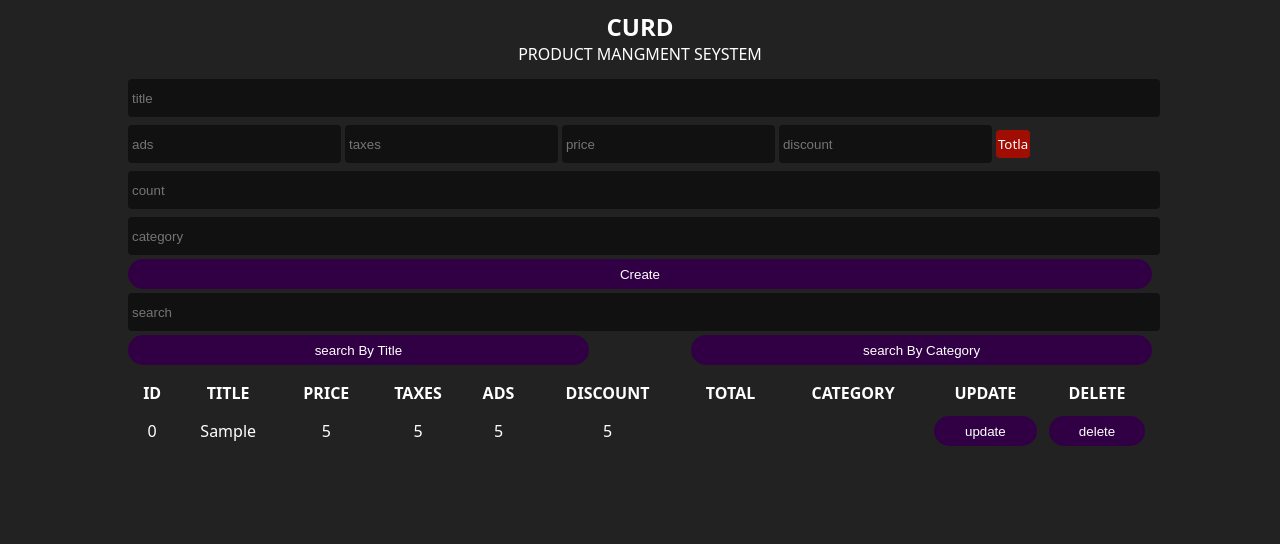
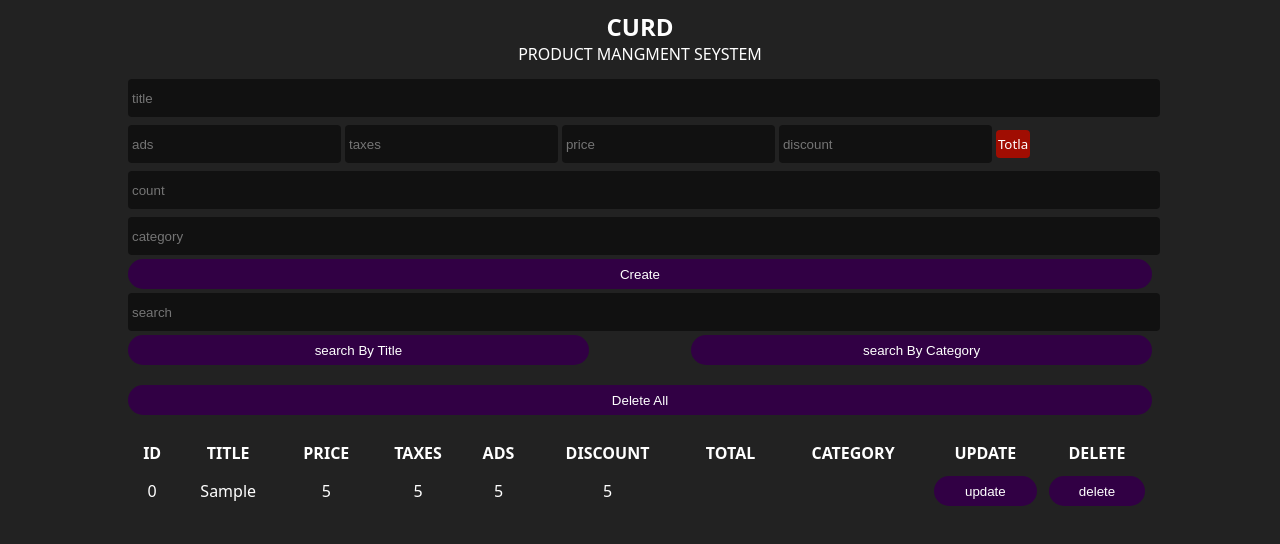
Before and after one commit to Mohammedazzam/28_CURD_PRODUCT_MANGMENT_SEYSTEM, a plain HTML site: page index.html in a window 1280 px wide. Both pictures are taken after typing "Sample", "5", "5", "5", "5", "5" into the empty fields and a click on the button "Create". Drawn offline with Linux system fonts and the light colour scheme.

Commit message:
delete All

```diff
--- a/index.html
+++ b/index.html
@@ -1,5 +1,6 @@
 <!DOCTYPE html>
 <html lang="en">
+
 <head>
     <meta charset="UTF-8">
     <meta http-equiv="X-UA-Compatible" content="IE=edge">
@@ -7,6 +8,7 @@
     <title>CRUDS</title>
     <link rel="stylesheet" href="style.css">
 </head>
+
 <body>
     <div class="crud">
         <div class="head">
@@ -22,8 +24,8 @@
                 <input onkeyup="getTotal()" type="number" id="discount" placeholder="discount">
                 <small onkeyup="getTotal()" id="total"></small>
             </div>
-            <input type="number" placeholder="count"  id="count">
-            <input type="text" placeholder="category"  id="category">
+            <input type="number" placeholder="count" id="count">
+            <input type="text" placeholder="category" id="category">
             <button id="submit">Create</button>
         </div>
         <div class="output">
@@ -34,7 +36,9 @@
                     <button id="searchCategory">search By Category</button>
                 </div>
             </div>
+            <div id="deleteAll">
 
+            </div>
             <table>
                 <tr>
                     <th>id</th>
@@ -48,7 +52,7 @@
                     <th>update</th>
                     <th>delete</th>
                 </tr>
-                <tbody id ="tbody">
+                <tbody id="tbody">
 
                 </tbody>
             </table>
@@ -57,4 +61,5 @@
 
     <script src="script.js"></script>
 </body>
+
 </html>
--- a/script.js
+++ b/script.js
@@ -85,6 +85,14 @@ function showData() {
         `
     }
     document.getElementById('tbody').innerHTML = table;
+    let btnDelete = document.getElementById('deleteAll')
+    if (dataPro.length > 0) {
+        btnDelete.innerHTML = `
+        <button onclick="deleteAll()">Delete All</button>
+        `
+    } else {
+        btnDelete.innerHTML = ''
+    }
 }
 showData()
 
@@ -98,6 +106,13 @@ showData()
 }
 
 
+function deleteAll() {
+    localStorage.clear();
+    dataPro.splice(0);
+    showData();
+
+}
+
 
 // count
 // delete product
--- a/style.css
+++ b/style.css
@@ -83,6 +83,9 @@ button:hover {
 .btnSearch button {
     width: 45%;
 }
+#deleteAll {
+    margin: 20px 0;
+}
 table {
     width: 100%;
     text-align: center;
```
Lines whose indentation alone changed are shown as unchanged.
